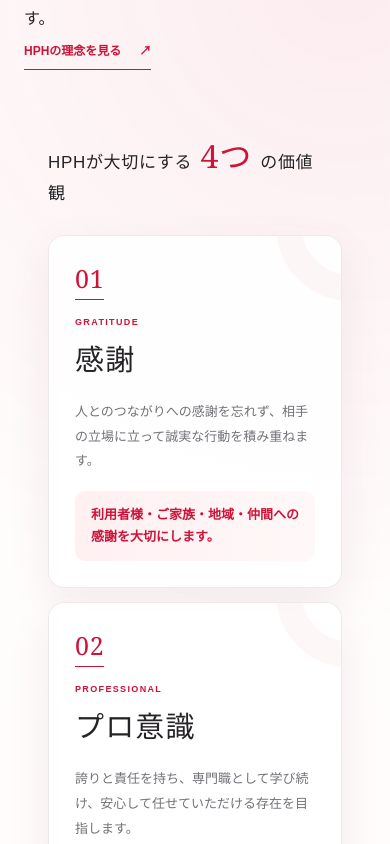
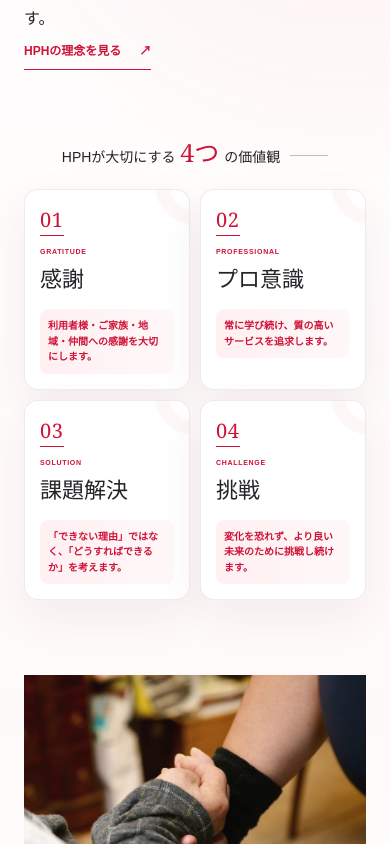
Before and after one commit to hphgroup/hphgroup.github.io, a Next.js app: page / in a window 390 px wide. Shown: the part 1320-2164 px from the top of the page. Built offline with nearby package versions, Linux system fonts and the light colour scheme.

Commit message:
Show value cards in compact mobile grid

```diff
--- a/app/globals.css
+++ b/app/globals.css
@@ -291,7 +291,7 @@ footer > p { font-size:11px; color:var(--gray); margin:0; }
   .scroll { left:24px; }
   .statement { padding:100px 24px 75px; }
   .statement-inner { grid-template-columns:1fr; gap:35px; margin:85px 0 70px; }
-  .values { grid-template-columns:1fr; }
+  .values { grid-template-columns:repeat(2,minmax(0,1fr)); }
   .care-detail { grid-template-columns:1fr; }
   .care-detail img { height:300px; }
   .care-detail p { padding:35px 25px; }
@@ -347,6 +347,18 @@ footer > p { font-size:11px; color:var(--gray); margin:0; }
 }
 
 @media (max-width: 520px) {
+  .values-heading { margin:0 0 18px; gap:10px; justify-content:center; }
+  .values-heading::after { max-width:38px; }
+  .values-heading h3 { white-space:nowrap; font-size:14px; letter-spacing:0; }
+  .values-heading em { font-size:25px; margin:0 1px; }
+  .values { grid-template-columns:repeat(2,minmax(0,1fr)); gap:10px; padding:0; }
+  .values article { padding:18px 15px 15px; min-height:190px; border-radius:14px; }
+  .values article::after { width:78px; height:78px; border-width:14px; right:-44px; top:-44px; }
+  .values article > strong { font-size:20px; padding-bottom:5px; }
+  .values span { margin:12px 0 5px; font-size:7px; letter-spacing:.1em; overflow-wrap:anywhere; }
+  .values h3 { font-size:22px; margin-bottom:9px; letter-spacing:0; }
+  .values p:not(.value-accent) { display:none; }
+  .values .value-accent { margin-top:0; padding:9px 8px; border-radius:8px; font-size:10px; line-height:1.55; }
   .hero { height:780px; min-height:780px; }
   .hero-image {
     inset:auto 18px auto 18px;
```
